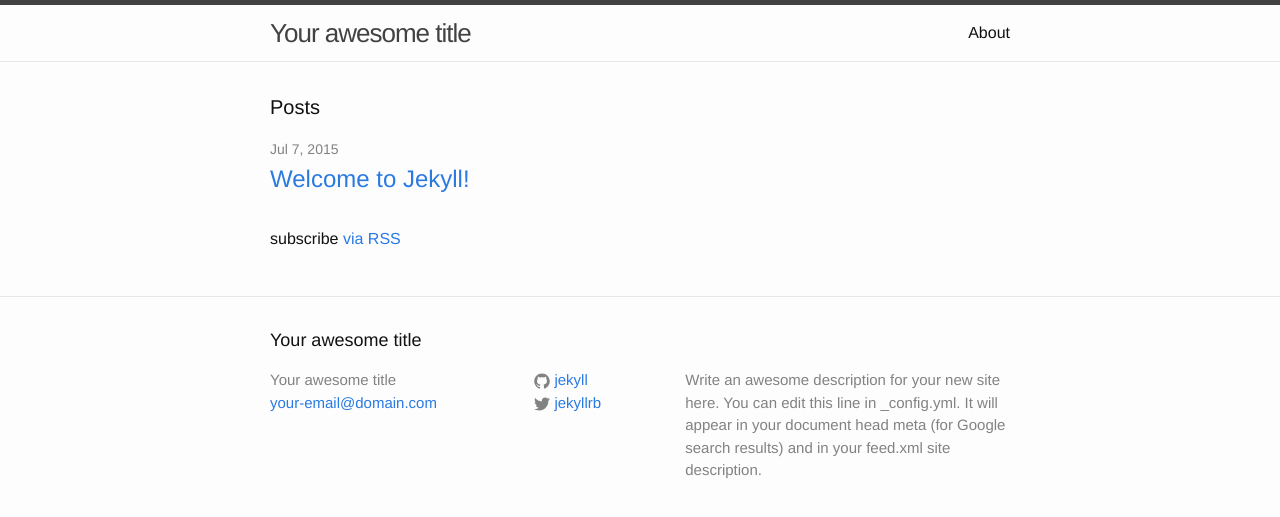
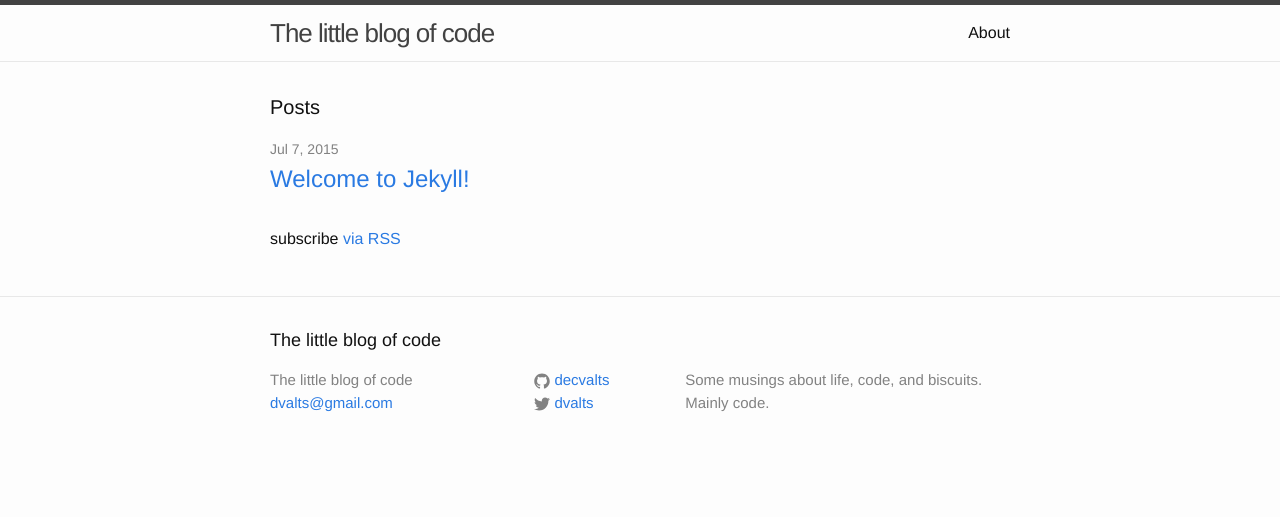
Before and after one commit to dvalters/self, a Jekyll site: the page built from index.html, in a window 1280 px wide. Shown: the top 517 px of the page. Built offline with Jekyll 4.4.1, drawn with Linux system fonts in a browser that asks for light colours.

Commit message:
updated config

```diff
--- a/_config.yml
+++ b/_config.yml
@@ -1,14 +1,12 @@
 # Site settings
-title: Your awesome title
-email: your-email@domain.com
+title: The little blog of code
+email: dvalts@gmail.com
 description: > # this means to ignore newlines until "baseurl:"
-  Write an awesome description for your new site here. You can edit this
-  line in _config.yml. It will appear in your document head meta (for
-  Google search results) and in your feed.xml site description.
+  Some musings about life, code, and biscuits. Mainly code.
 baseurl: "" # the subpath of your site, e.g. /blog/
-url: "http://yourdomain.com" # the base hostname & protocol for your site
-twitter_username: jekyllrb
-github_username:  jekyll
+url: "http://decvalts.github.io" # the base hostname & protocol for your site
+twitter_username: dvalts
+github_username:  decvalts
 
 # Build settings
 markdown: kramdown
```
